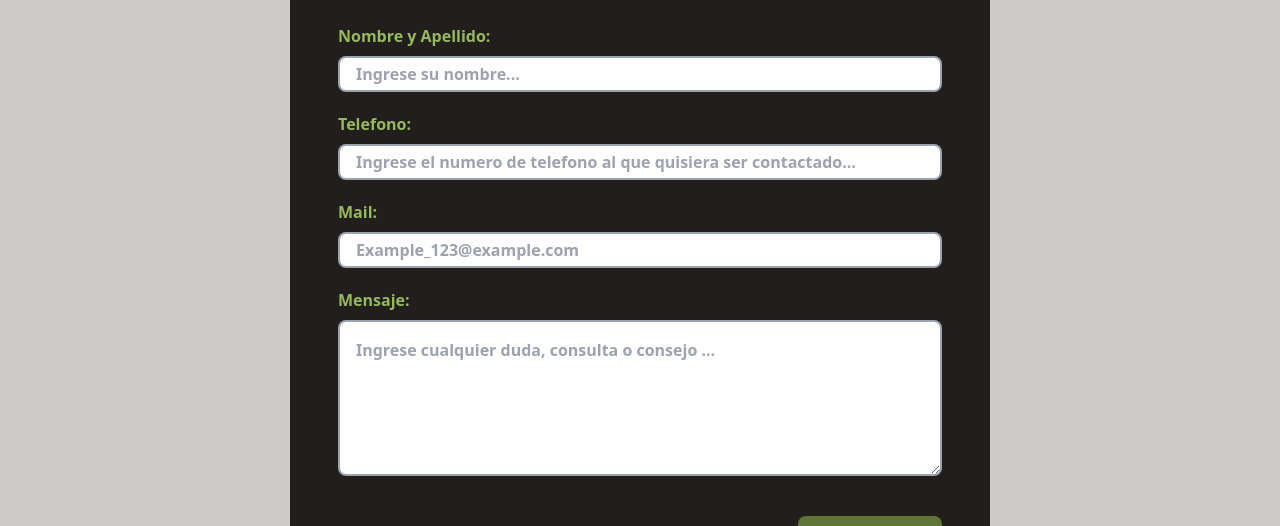
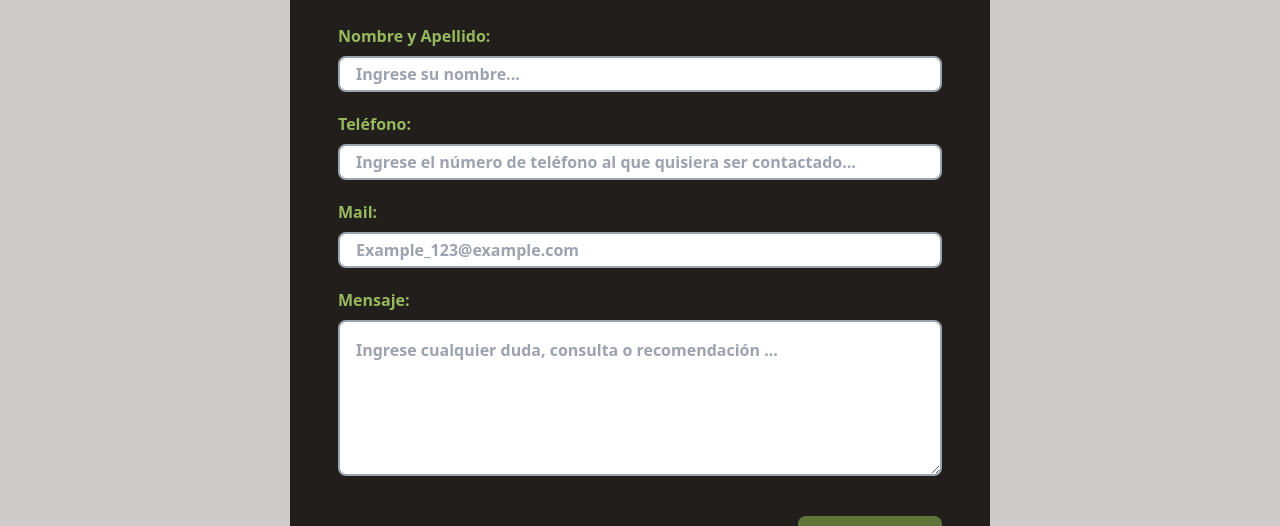
Before and after one commit to FlorCardinali/Portfolio, a React (Vite) app in the folder vite/: page / in a window 1280 px wide. Shown: the part 7400-7926 px from the top of the page. Built offline with nearby package versions, Linux system fonts and the light colour scheme; what tailwindcss-animated would draw is missing.

Commit message:
ortografia

```diff
--- a/vite/src/components/Contact.jsx
+++ b/vite/src/components/Contact.jsx
@@ -42,14 +42,14 @@ const Contact = () => {
                             <input form="form-contact" className=" border-2 border-gray-400 rounded-lg px-4 py-1 text-bgColor font-semibold" id="name-in" type="text" name="name" value={name} onChange={(e) => setName(e.target.value)} placeholder="Ingrese su nombre..." required/></label>
 
 
-                            <label className="flex flex-col gap-2 text-[#97b95e] font-bold" htmlFor="cel-in">Telefono:
-                            <input form="form-contact" className="border-2 border-gray-400 rounded-lg px-4 py-1 text-bgColor font-semibold" id="cel-in" type="tel"  placeholder="Ingrese el numero de telefono al que quisiera ser contactado..." name="phone" value={phone} onChange={(e) => setPhone(e.target.value)}/></label>
+                            <label className="flex flex-col gap-2 text-[#97b95e] font-bold" htmlFor="cel-in">Teléfono:
+                            <input form="form-contact" className="border-2 border-gray-400 rounded-lg px-4 py-1 text-bgColor font-semibold" id="cel-in" type="tel"  placeholder="Ingrese el número de teléfono al que quisiera ser contactado..." name="phone" value={phone} onChange={(e) => setPhone(e.target.value)}/></label>
 
                             <label className="flex flex-col gap-2 text-[#97b95e] font-bold" htmlFor="mail-in">Mail:
                             <input form="form-contact" className="border-2 border-gray-400 rounded-lg px-4 py-1 text-bgColor font-semibold "  id="mail-in" type="email" name="email" value={email} onChange={(e) => setEmail(e.target.value)} placeholder="Example_123@example.com" /></label>
 
                             <label className="flex flex-col gap-2 text-[#97b95e] font-bold" htmlFor="nombre-in">Mensaje:
-                            <textarea form="form-contact" className="border-2 border-gray-400 rounded-lg p-4 text-bgColor font-semibold" rows="5" id="nombre-in" type="" name="notes" value={notes} onChange={(e) => setNotes(e.target.value)} placeholder="Ingrese cualquier duda, consulta o consejo ..." /></label>
+                            <textarea form="form-contact" className="border-2 border-gray-400 rounded-lg p-4 text-bgColor font-semibold" rows="5" id="nombre-in" type="" name="notes" value={notes} onChange={(e) => setNotes(e.target.value)} placeholder="Ingrese cualquier duda, consulta o recomendación ..." /></label>
                         </div>
 
                         <button className="w-30 px-6 py-3 text-xl flex items-center gap-2 font-medium text-center text-gray-100 bg-green/70 rounded-lg hover:bg-green hover:text-white"
```
